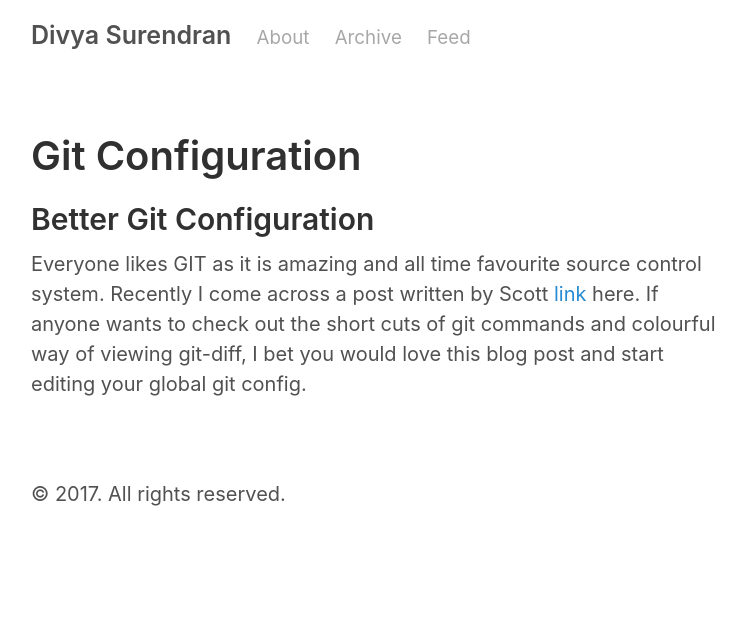
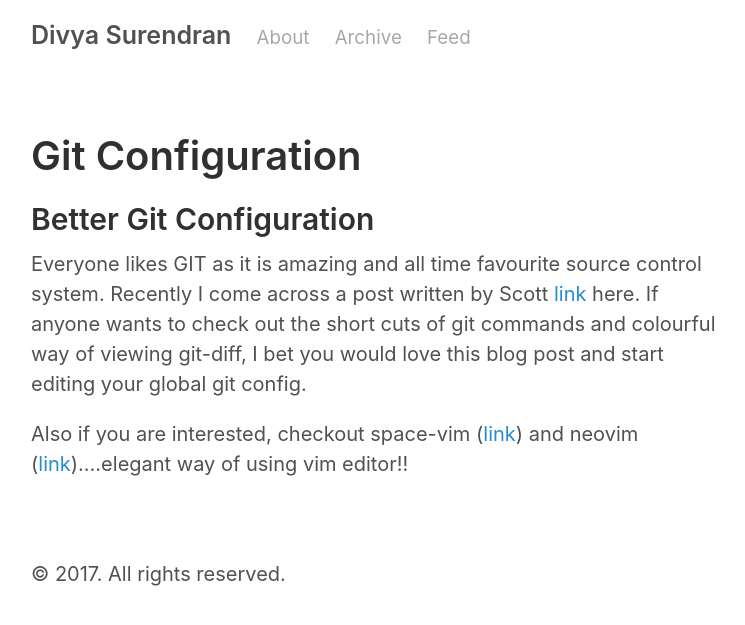
Before and after one commit to divyaspec/divyaspec.github.io, a Jekyll site: the page built from _posts/2017-04-09-Git-Configuration.md, in a window 1280 px wide. Shown: the top 625 px of the page, without its empty margins (259-1004 px from the left). Built offline with Jekyll 4.4.1, drawn with Linux system fonts in a browser that asks for light colours.

Commit message:
adding vim editors

```diff
--- a/_posts/2017-04-09-Git-Configuration.md
+++ b/_posts/2017-04-09-Git-Configuration.md
@@ -6,3 +6,5 @@ title: Git Configuration
 ## Better Git Configuration
 
 Everyone likes GIT as it is amazing and all time favourite source control system. Recently I come across a post written by Scott [link](https://blog.scottnonnenberg.com/better-git-configuration/) here. If anyone wants to check out the short cuts of git commands and colourful way of viewing git-diff, I bet you would love this blog post and start editing your global git config.
+
+Also if you are interested, checkout space-vim ([link](http://vim.liuchengxu.org/)) and neovim ([link](https://neovim.io/))....elegant way of using vim editor!!
```
